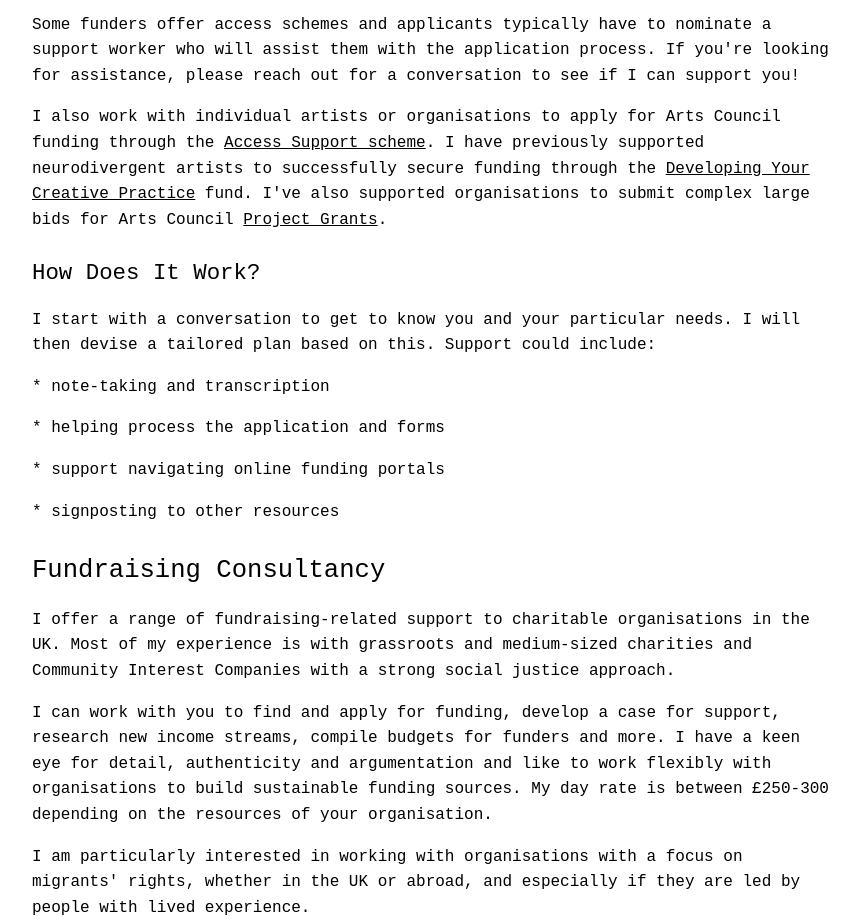
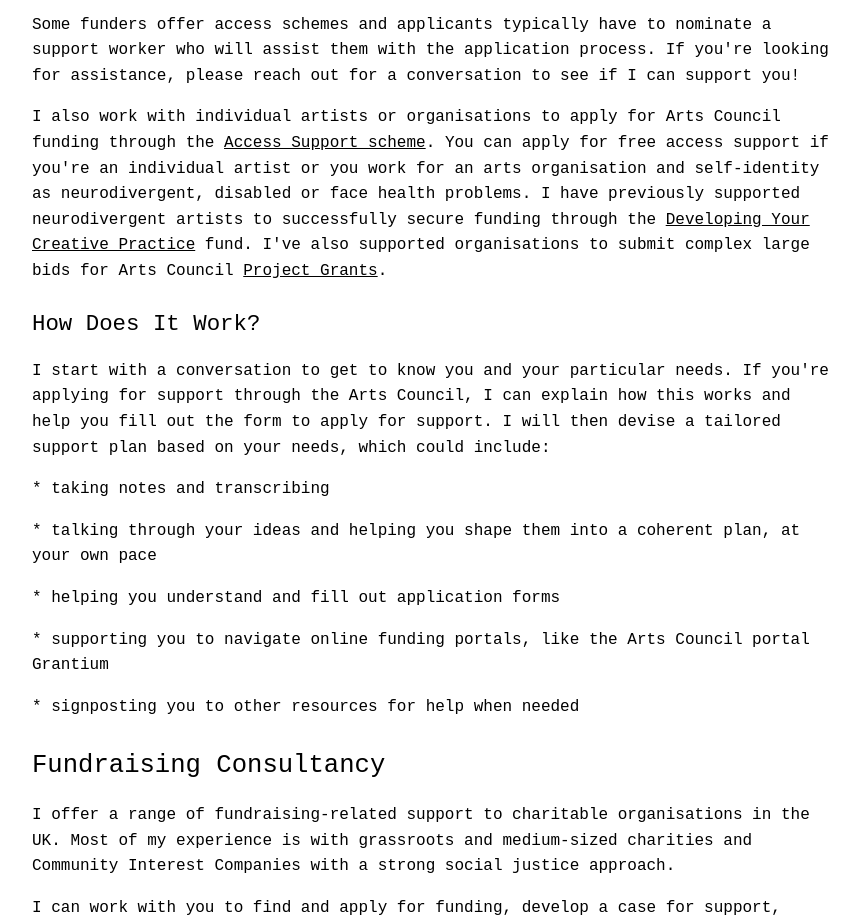
Before and after one commit to alicetd95/CV, a plain HTML site: page index.html in a window 1280 px wide. Shown: the part 594-1514 px from the top of the page, without its empty margins (208-1067 px from the left). Drawn offline with Linux system fonts and the light colour scheme.

Commit message:
Update index.html

```diff
--- a/index.html
+++ b/index.html
@@ -19,16 +19,17 @@
 
       <p> Some funders offer access schemes and applicants typically have to nominate a support worker who will assist them with the application process. If you're looking for assistance, please reach out for a conversation to see if I can support you!</p>
 
-      <p>I also work with individual artists or organisations to apply for Arts Council funding through the <a href="https://www.artscouncil.org.uk/access-support">Access Support scheme</a>. I have previously supported neurodivergent artists to successfully secure funding through the <a href="https://www.artscouncil.org.uk/dycp">Developing Your Creative Practice</a> fund. I've also supported organisations to submit complex large bids for Arts Council <a href="https://www.artscouncil.org.uk/ProjectGrants">Project Grants</a>.</p>
+      <p>I also work with individual artists or organisations to apply for Arts Council funding through the <a href="https://www.artscouncil.org.uk/access-support">Access Support scheme</a>. You can apply for free access support if you're an individual artist or you work for an arts organisation and self-identity as neurodivergent, disabled or face health problems. I have previously supported neurodivergent artists to successfully secure funding through the <a href="https://www.artscouncil.org.uk/dycp">Developing Your Creative Practice</a> fund. I've also supported organisations to submit complex large bids for Arts Council <a href="https://www.artscouncil.org.uk/ProjectGrants">Project Grants</a>.</p>
 
       <h4>How Does It Work?</h4>
 
-      <p>I start with a conversation to get to know you and your particular needs. I will then devise a tailored plan based on this. Support could include:<p>
+      <p>I start with a conversation to get to know you and your particular needs. If you're applying for support through the Arts Council, I can explain how this works and help you fill out the form to apply for support. I will then devise a tailored support plan based on your needs, which could include:<p>
 
-      <p>* note-taking and transcription<p>
-      <p>* helping process the application and forms<p>
-      <p>* support navigating online funding portals<p>
-      <p>* signposting to other resources<p>
+      <p>* taking notes and transcribing<p>
+      <p>* talking through your ideas and helping you shape them into a coherent plan, at your own pace<p>
+      <p>* helping you understand and fill out application forms<p>
+      <p>* supporting you to navigate online funding portals, like the Arts Council portal Grantium<p>
+      <p>* signposting you to other resources for help when needed<p>
 
     <h3>Fundraising Consultancy</h3>
 
```
